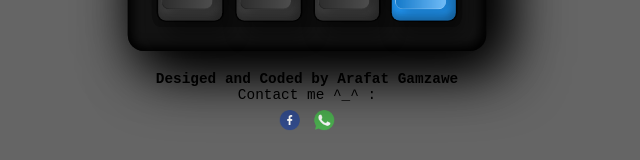
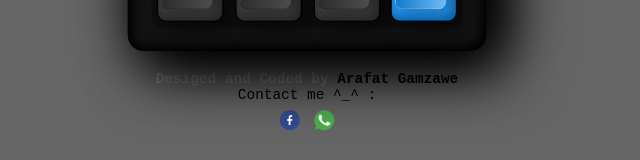
Before and after one commit to ArafatQz/musical-invention-calculator, a React (Create React App) app: page / in a window 1280 px wide. Shown: the part 574-734 px from the top of the page, without its empty margins (333-973 px from the left). Built offline with nearby package versions, Linux system fonts and the light colour scheme.

Commit message:
Update App.css

```diff
--- a/src/App.css
+++ b/src/App.css
@@ -53,7 +53,7 @@
 }
 .me{
   font-size: larg;
-  color: darkgary;
+  color: gray;
 }
 a{
   text-decoration: none;
```
